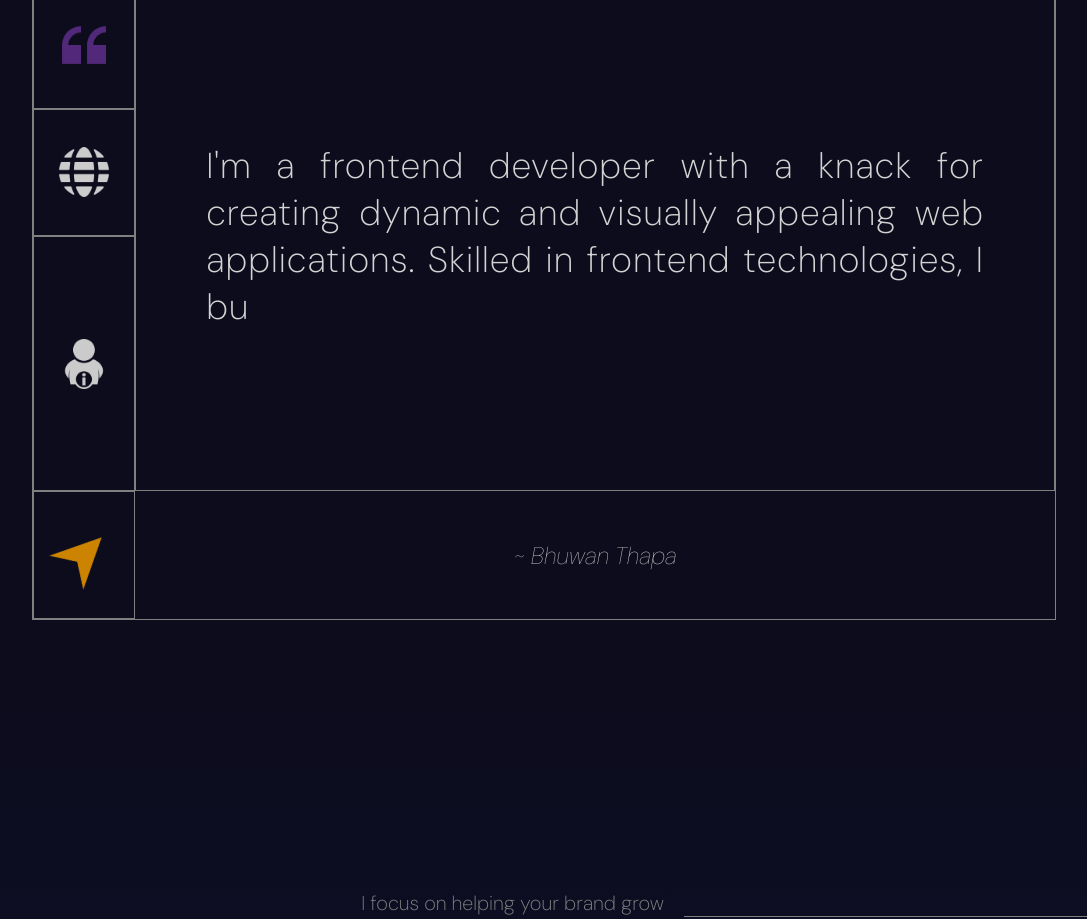
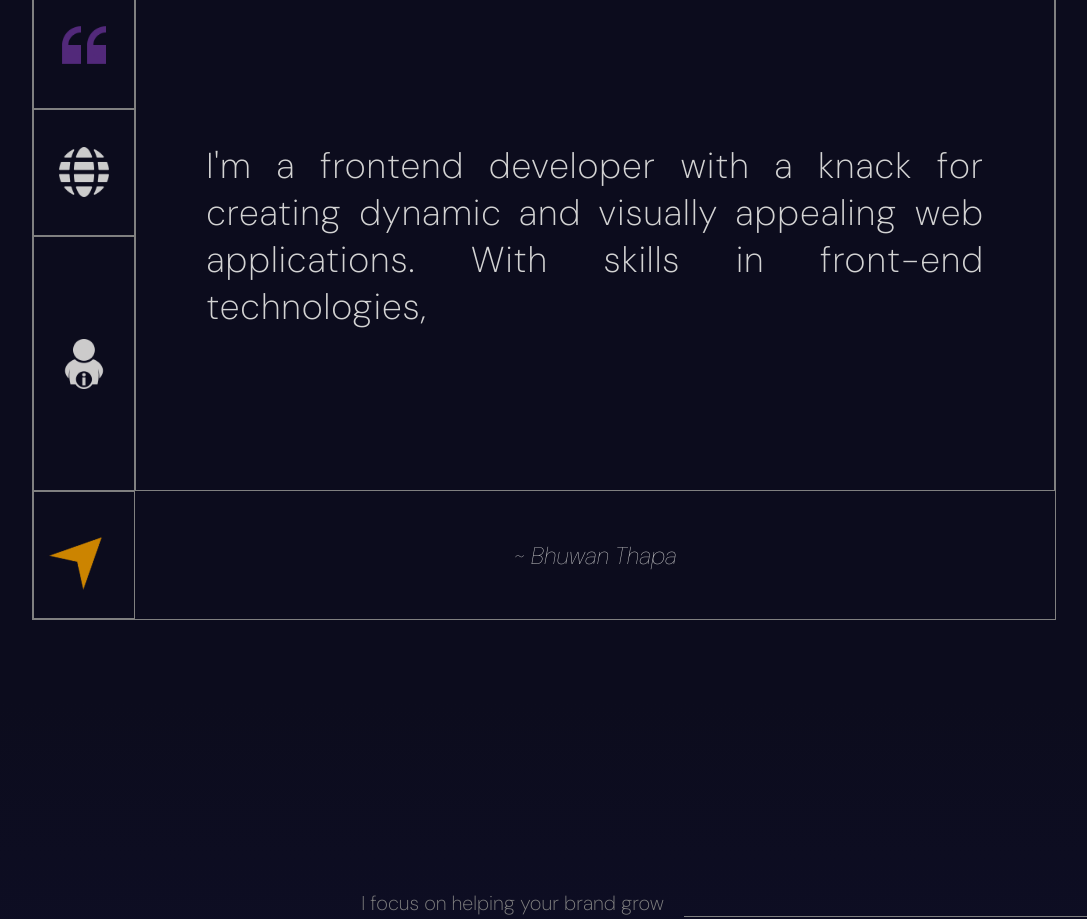
Before and after one commit to B1Th/Bhuwan-Portfolio, a React (Vite) app: page / in a window 1280 px wide. Shown: the part 2500-3419 px from the top of the page, without its empty margins (96-1183 px from the left). Built offline with nearby package versions, Linux system fonts and the light colour scheme.

Commit message:
made some modification to about text

```diff
--- a/src/components/about/About.jsx
+++ b/src/components/about/About.jsx
@@ -4,7 +4,7 @@ import "./about.scss";
 const About = () => {
   const [isInView, setIsInView] = useState(false);
   const [typedText, setTypedText] = useState("");
-  const text = `I'm a frontend developer with a knack for creating dynamic and visually appealing web applications. Skilled in frontend technologies, I build responsive, user-friendly interfaces and integrate APIs for efficient solutions. Always eager to learn and innovate, I thrive on solving complex problems and bringing creative ideas to life.`;
+  const text = `I'm a frontend developer with a knack for creating dynamic and visually appealing web applications. With skills in front-end technologies, I create interfaces that can respond well to different devices while at the same time integrating APIs hence finding ways out fast. When it comes to innovation, I find much interest in learning new things at all times so as not to get left behind by change – I am passionate about solving challenging issues.`;
 
   const aboutRef = useRef(null);
   const animationComplete = useRef(false);
```
